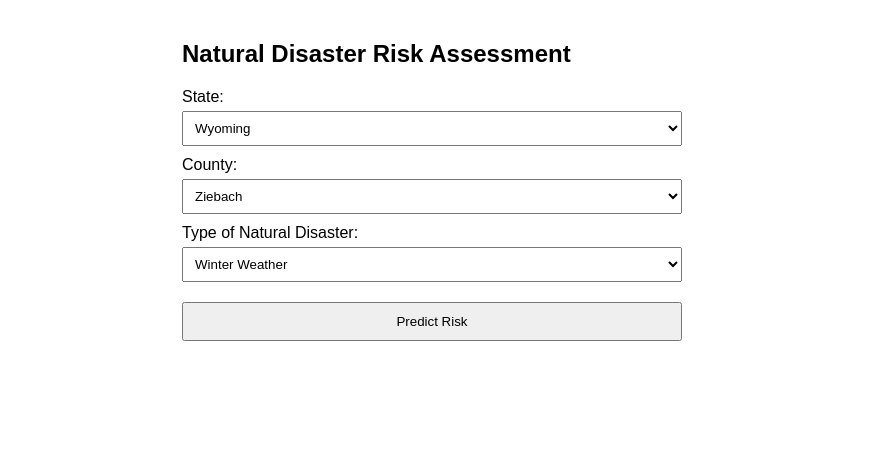
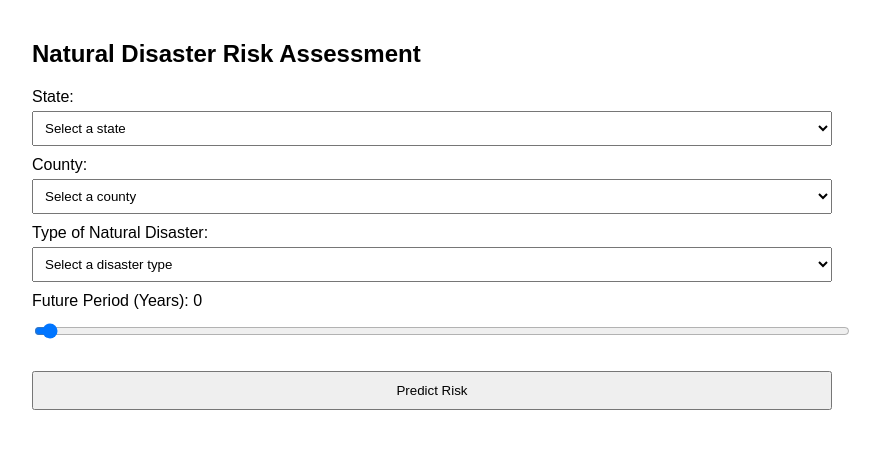
Before and after one commit to KalimsCodingWonderland/TrippleR, a Flask app: page / in a window 1280 px wide. Shown: the top 449 px of the page, without its empty margins (208-1088 px from the left). Run offline with Flask 3, Linux system fonts and the light colour scheme; parts of the project's set-up code (start-up, migrations or seed data) failed here and were passed over.

Commit message:
Added A Climate Change Imapact Magnifying Slider to Put into Perspective Climate Changes' direct Relevance To Natural Disaster Occurance/Risk

```diff
--- a/app.py
+++ b/app.py
@@ -1,6 +1,7 @@
 from flask import Flask, request, render_template
 import joblib
 import pandas as pd
+import numpy as np
 
 app = Flask(__name__)
 
@@ -17,30 +18,61 @@ disaster_types = ['Avalanche', 'Coastal Flooding', 'Cold Wave', 'Drought', 'Eart
 states = sorted(data['State'].unique())
 counties = sorted(data['County'].unique())
 
+# Define annual risk increase rate (e.g., 1.5%)
+ANNUAL_RISK_INCREASE = 0.015
+
+def get_future_risk_scores(base_risk, max_years=50):
+    """
+    Generate future risk scores over a range of years based on an annual increase rate.
+    """
+    years = np.arange(0, max_years + 1)
+    risk_scores = base_risk * (1 + ANNUAL_RISK_INCREASE) ** years
+    risk_scores = np.round(risk_scores, 2)
+    return {'labels': years.tolist(), 'data': risk_scores.tolist()}
+
 @app.route('/', methods=['GET', 'POST'])
 def index():
     if request.method == 'POST':
         state = request.form['state']
         county = request.form['county']
         disaster = request.form['disaster']
+        time = int(request.form.get('time', 0))
 
         # Create a DataFrame for prediction
         input_data = pd.DataFrame({
             'State': [state],
             'County': [county],
             'DisasterType': [disaster]
+            # 'Year' is not used in the model; it's for post-prediction adjustment
         })
 
-        # Predict risk
-        predicted_risk = model.predict(input_data)[0]
-        predicted_risk = round(predicted_risk, 2)
+        # Predict base risk
+        base_risk = model.predict(input_data)[0]
+        base_risk = round(base_risk, 2)
 
-        return render_template('index.html', states=states, counties=counties,
+        # Adjust risk based on time
+        adjusted_risk = base_risk * (1 + ANNUAL_RISK_INCREASE) ** time
+        adjusted_risk = round(adjusted_risk, 2)
+
+        # Generate chart data
+        chart_data = get_future_risk_scores(base_risk, max_years=50)
+
+        return render_template('index.html',
+                               states=states,
+                               counties=counties,
                                disaster_types=disaster_types,
-                               prediction=predicted_risk,
-                               state=state, county=county, disaster=disaster)
-    return render_template('index.html', states=states, counties=counties,
-                           disaster_types=disaster_types, prediction=None)
+                               prediction=adjusted_risk,
+                               base_prediction=base_risk,
+                               state=state,
+                               county=county,
+                               disaster=disaster,
+                               time=time,
+                               chart_data=chart_data)
+    return render_template('index.html',
+                           states=states,
+                           counties=counties,
+                           disaster_types=disaster_types,
+                           prediction=None)
 
 if __name__ == '__main__':
     app.run(debug=True)
--- /dev/null
+++ b/package.json
@@ -0,0 +1,5 @@
+{
+  "dependencies": {
+    "axios": "^1.7.7"
+  }
+}
--- a/templates/index.html
+++ b/templates/index.html
@@ -4,40 +4,46 @@
     <title>Risk Assessment Predictor</title>
     <style>
         body { font-family: Arial, sans-serif; margin: 40px; }
-        .container { max-width: 500px; margin: auto; }
+        .container { max-width: 800px; margin: auto; }
         label { display: block; margin-top: 10px; }
         select, input { width: 100%; padding: 8px; margin-top: 5px; }
         button { margin-top: 20px; padding: 10px; width: 100%; }
         .result { margin-top: 20px; padding: 10px; background-color: #f0f0f0; }
+        #chart-container { margin-top: 30px; }
     </style>
+    <!-- Include Chart.js from CDN -->
+    <script src="https://cdn.jsdelivr.net/npm/chart.js"></script>
 </head>
 <body>
     <div class="container">
         <h2>Natural Disaster Risk Assessment</h2>
-        <form method="POST">
+        <form method="POST" id="risk-form">
             <label for="state">State:</label>
             <select name="state" id="state" required>
                 <option value="" disabled selected>Select a state</option>
-                {% for state in states %}
-                    <option value="{{ state }}" {% if state == state %}selected{% endif %}>{{ state }}</option>
+                {% for state_option in states %}
+                    <option value="{{ state_option }}" {% if state_option == state %}selected{% endif %}>{{ state_option }}</option>
                 {% endfor %}
             </select>
 
             <label for="county">County:</label>
             <select name="county" id="county" required>
                 <option value="" disabled selected>Select a county</option>
-                {% for county in counties %}
-                    <option value="{{ county }}" {% if county == county %}selected{% endif %}>{{ county }}</option>
+                {% for county_option in counties %}
+                    <option value="{{ county_option }}" {% if county_option == county %}selected{% endif %}>{{ county_option }}</option>
                 {% endfor %}
             </select>
 
             <label for="disaster">Type of Natural Disaster:</label>
             <select name="disaster" id="disaster" required>
                 <option value="" disabled selected>Select a disaster type</option>
-                {% for disaster in disaster_types %}
-                    <option value="{{ disaster }}" {% if disaster == disaster %}selected{% endif %}>{{ disaster }}</option>
+                {% for disaster_option in disaster_types %}
+                    <option value="{{ disaster_option }}" {% if disaster_option == disaster %}selected{% endif %}>{{ disaster_option }}</option>
                 {% endfor %}
             </select>
+
+            <label for="time">Future Period (Years): <span id="time-value">{{ time if time else 0 }}</span></label>
+            <input type="range" id="time" name="time" min="0" max="50" value="{{ time if time else 0 }}" oninput="updateTimeValue(this.value)" />
 
             <button type="submit">Predict Risk</button>
         </form>
@@ -45,9 +51,60 @@
         {% if prediction is not none %}
             <div class="result">
                 <h3>Predicted Risk Assessment:</h3>
-                <p>The risk level for a <strong>{{ disaster }}</strong> in <strong>{{ county }}, {{ state }}</strong> is <strong>{{ prediction }}</strong>.</p>
+                <p>
+                    The base risk level for a <strong>{{ disaster }}</strong> in <strong>{{ county }}, {{ state }}</strong> is <strong>{{ base_prediction }}</strong>.
+                </p>
+                <p>
+                    Over the next <strong>{{ time }} years</strong>, the risk level is projected to increase to <strong>{{ prediction }}</strong>.
+                </p>
+            </div>
+
+            <div id="chart-container">
+                <h3>Risk Score Over Time</h3>
+                <canvas id="riskChart"></canvas>
             </div>
         {% endif %}
     </div>
+
+    {% if prediction is not none %}
+    <script>
+        function updateTimeValue(val) {
+            document.getElementById('time-value').innerText = val;
+        }
+
+        // Data passed from Flask
+        const chartData = {{ chart_data|safe }};
+        const labels = chartData.labels;
+        const data = chartData.data;
+
+        const ctx = document.getElementById('riskChart').getContext('2d');
+        const riskChart = new Chart(ctx, {
+            type: 'line',
+            data: {
+                labels: labels,
+                datasets: [{
+                    label: 'Risk Score',
+                    data: data,
+                    borderColor: 'rgba(75, 192, 192, 1)',
+                    backgroundColor: 'rgba(75, 192, 192, 0.2)',
+                    fill: true,
+                    tension: 0.1
+                }]
+            },
+            options: {
+                scales: {
+                    x: {
+                        title: { display: true, text: 'Years from Now' },
+                        ticks: { stepSize: 5 }
+                    },
+                    y: {
+                        title: { display: true, text: 'Risk Score' },
+                        beginAtZero: true
+                    }
+                }
+            }
+        });
+    </script>
+    {% endif %}
 </body>
 </html>
```
Also changed, not shown: package-lock.json (added).
